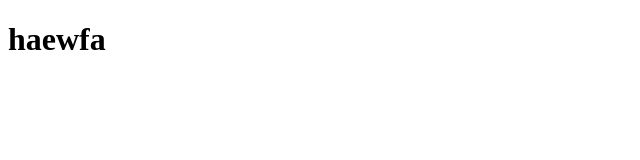
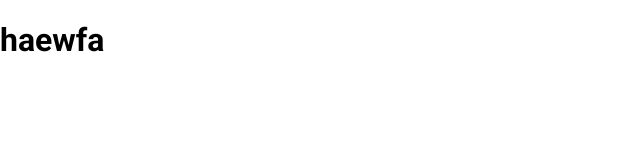
Before and after one commit to Yashmerino/apo-alarm-clock, a React (Create React App) app: page / in a window 1280 px wide. Shown: the top 160 px of the page, without its empty margins (0-640 px from the left). Built offline with nearby package versions, Linux system fonts and the light colour scheme.

Commit message:
Add styles to body

```diff
--- a/src/main.css
+++ b/src/main.css
@@ -0,0 +1,6 @@
+body {
+    font-family: 'Roboto', sans-serif;
+
+    margin: 0;
+    padding: 0;
+}
```
